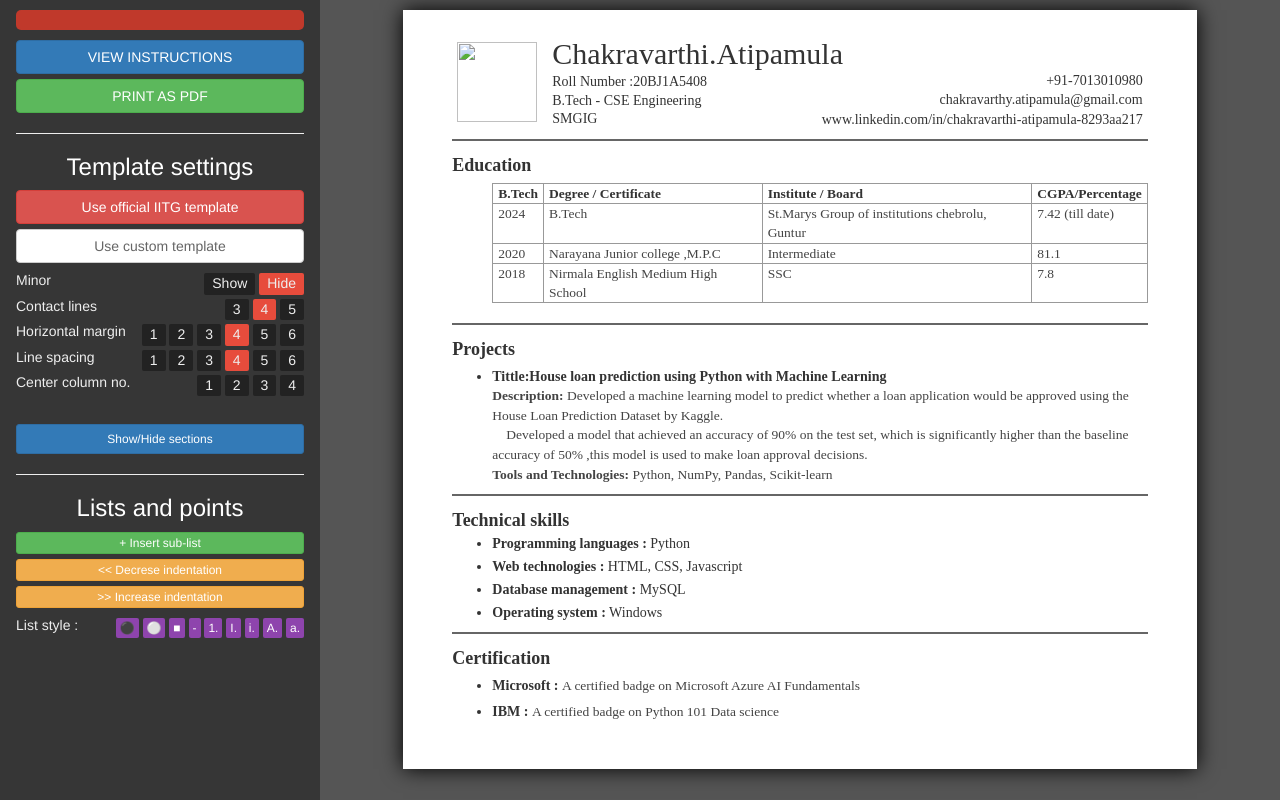
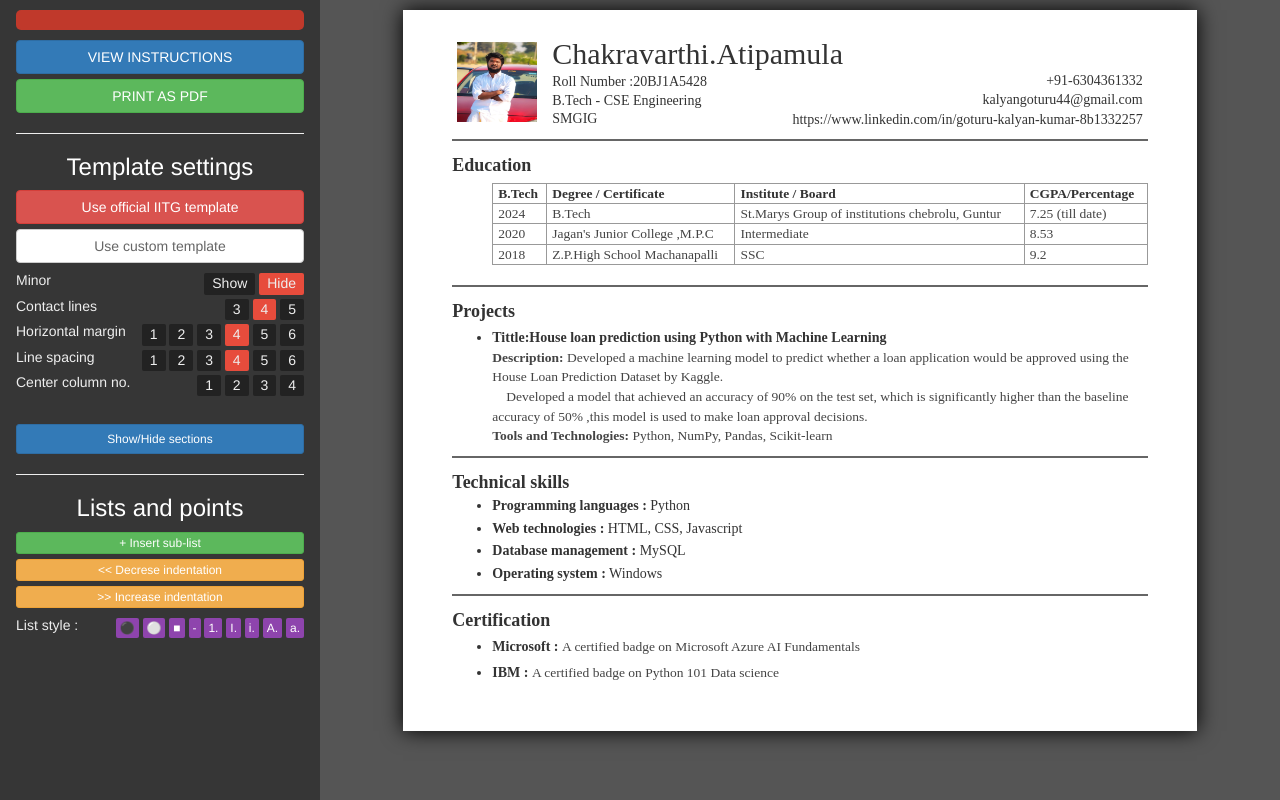
Before and after one commit to G-kalyan-2003/Resume-builder-with-customizable-templates, a plain HTML site: page index.html in a window 1280 px wide. Drawn offline with Linux system fonts and the light colour scheme.

Commit message:
Update index.html

```diff
--- a/index.html
+++ b/index.html
@@ -202,21 +202,21 @@
 				<div class="row" style="margin-bottom:10px;">
 				<div class="col-sm-12">
 					<div style="display:inline-block;" id="image_box">
-						<img src="images/CA.jpeg" height="80" width="80">
+						<img src="Kalyan.jpg" height="80" width="80">
 					</div>
 					<div id="info" style="display:inline-block;">
 						<h2 id="contentName">Chakravarthi.Atipamula</h2>
-						<h5 id="contentRoll">Roll Number :20BJ1A5408
+						<h5 id="contentRoll">Roll Number :20BJ1A5428
 						<h5 id="contentCourse">B.Tech - CSE Engineering</h5>
-						<h5 id="contentBranch">AIDS</h5>
+						<h5 id="contentBranch">AI&DS</h5>
 						<h5 id="contentMinor">Minor in XXX</h5>
 						<h5 id="contentCollege">SMGIG</h5>
 					</div>
 					<div id="contact" style="float:right; display:inline-block;">
-						+91-7013010980<br>
-						chakravarthy.atipamula@gmail.com<br>
-						<span class="light" id="contactLink1">www.linkedin.com/in/chakravarthi-atipamula-8293aa217<br></span>
-						<span class="light" id="contactLink2">https://github.com/catipamula<br></span>
+						+91-6304361332<br>
+						kalyangoturu44@gmail.com<br>
+						<span class="light" id="contactLink1">https://www.linkedin.com/in/goturu-kalyan-kumar-8b1332257<br></span>
+						<span class="light" id="contactLink2">https://github.com/G-kalyan-2003<br></span>
 					</div>
 				</div>
 				</div>
@@ -241,19 +241,19 @@
 								<td>2024</td>
 								<td>B.Tech</td>
 								<td>St.Marys Group of institutions chebrolu, Guntur</td>
-								<td>7.42 (till date)</td>
+								<td>7.25 (till date)</td>
 							</tr>
 							<tr>
 								<td>2020</td>
-								<td>Narayana Junior college ,M.P.C</td>
+								<td>Jagan's Junior College ,M.P.C</td>
 								<td>Intermediate</td>
-								<td>81.1</td>
+								<td>8.53</td>
 							</tr>
 							<tr>
 								<td>2018</td>
-								<td>Nirmala English Medium High School</td>
+								<td>Z.P.High School Machanapalli</td>
 								<td>SSC</td>
-								<td>7.8</td>
+								<td>9.2</td>
 							</tr>
 						</table>
 					</li>
```
